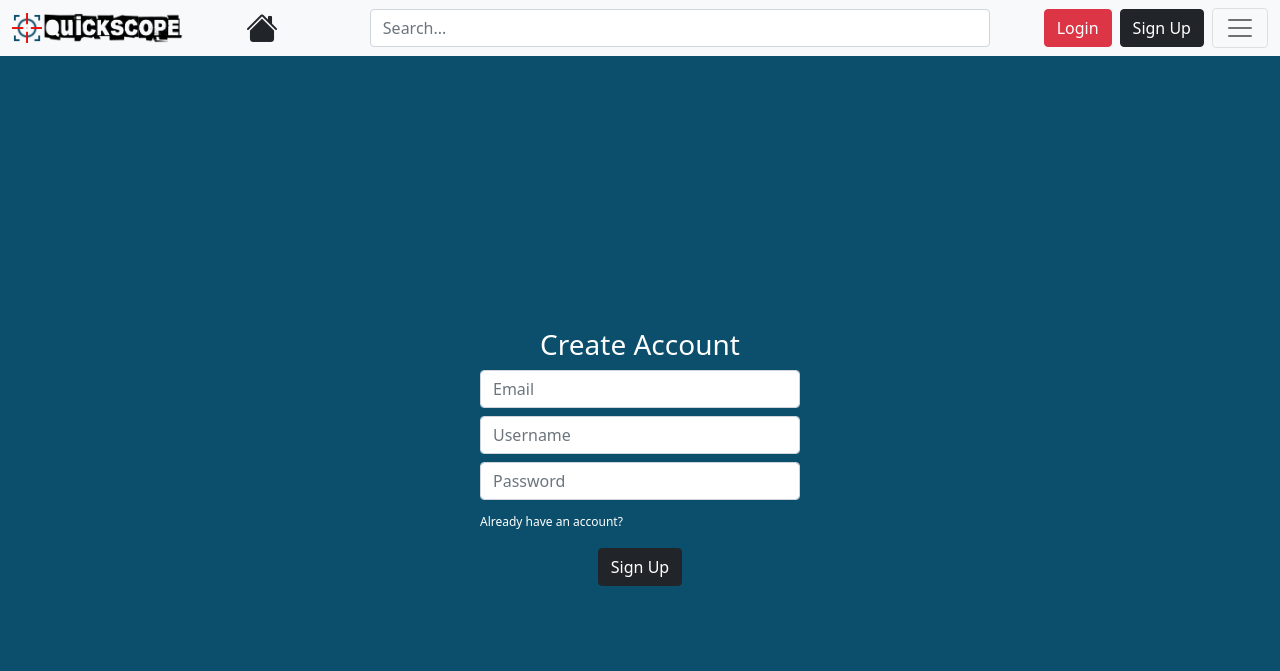
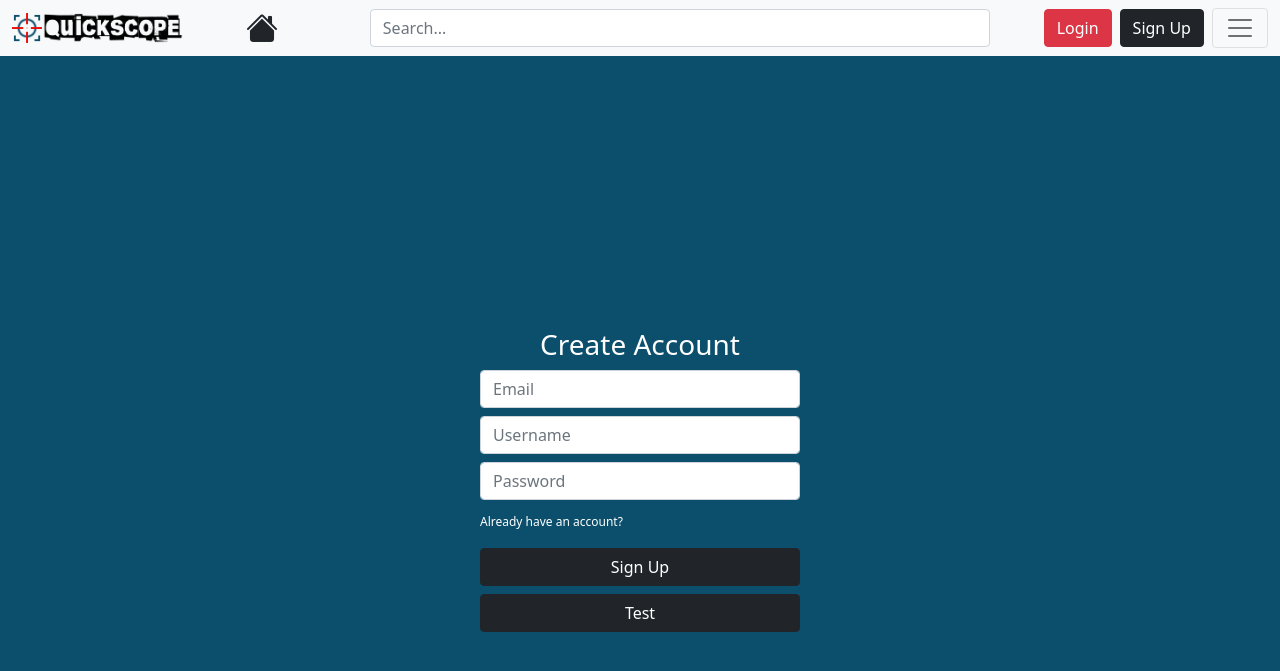
Before and after one commit to sunipan/quickscope, a PHP site: page /sign_up.php in a window 1280 px wide. Shown: the top 671 px of the page. Run offline with PHP 8.4, Linux system fonts and the light colour scheme; some libraries are stand-ins or nearby versions.

Commit message:
adding AJAX testing function for sign up page

```diff
--- a/src/client/js/custom.js
+++ b/src/client/js/custom.js
@@ -138,5 +138,17 @@ $(document).ready(function () {
         alert("Please fill all the fields correctly");
       }
     });
+    // Play around with AJAX
+    $("#test_submit").click(function (e) {
+      $.post(
+        "../server/test.php",
+        {
+          email: $("#create_email").val(),
+        },
+        function (data) {
+          console.log(data);
+        }
+      );
+    });
   }
 });
--- a/src/client/sign_up.php
+++ b/src/client/sign_up.php
@@ -34,8 +34,9 @@
         </div>
         <a href="login.php" class="gray_on_hover">Already have an account?</a>
         <div class="d-flex justify-content-center mt-3">
-          <input id="sign_up_submit" class="btn btn-dark" type="submit" value="Sign Up">
+          <input id="sign_up_submit" class="btn btn-dark w-100" type="submit" value="Sign Up">
         </div>
+        <input id="test_submit" class="btn btn-dark w-100 mt-2" type="submit" value="Test">
         <div class="alert alert-danger text-center mt-2" role="alert" id="sign_up_feedback"></div>
       </form>
     </div>
--- /dev/null
+++ b/src/server/test.php
@@ -0,0 +1,2 @@
+<?php
+echo $_POST['email'];
```
